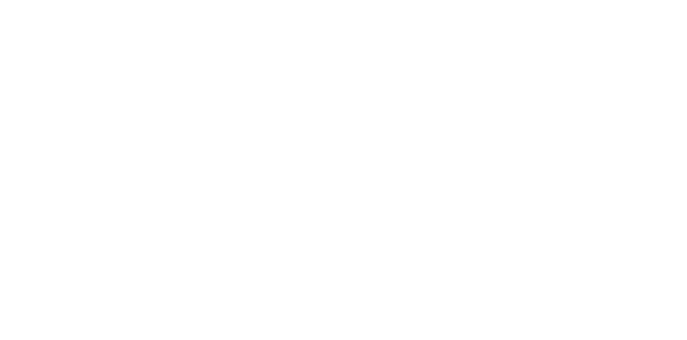
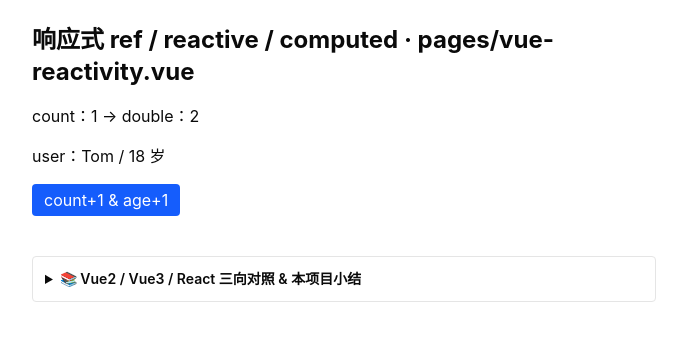
Before and after one commit to 1256807020/social-basic, a Nuxt app: page /vue-reactivity in a window 1280 px wide. Before the commit this address had no page. Shown: the top 340 px of the page, without its empty margins (296-983 px from the left). Built offline with nearby package versions, Linux system fonts and the light colour scheme.

Commit message:
docs(vue-reactivity): Vue3 基础知识点示例（顶部实战定位 + 文末 Vue2/Vue3/React 三向对照）

```diff
--- /dev/null
+++ b/app/pages/vue-reactivity.vue
@@ -0,0 +1,51 @@
+<script setup lang="ts">
+// ───────────────────────────────────────────────────────────
+// 从 Vue2 升级到 Vue3（响应式篇）· ref / reactive / computed
+// · Vue2：靠 Object.defineProperty 劫持 data()，数组是黑魔法（重写方法）；
+// · Vue3：Proxy 代理，ref(基本类型) / reactive(对象)，computed 派生只读；
+// · React 对照：useState / useMemo 近似（但 Vue 响应式是自动追踪依赖）。
+// 📌 实战定位：响应式【基础必学】；ref 管基本类型、reactive 管对象、computed 管派生。
+// 🧭 学习模式：🔧固定写法=ref(0)/reactive({})/computed(()=>...)；👉=练习点（已填）；文末 <details> 有 Vue2/Vue3/React 三向对照。
+// ───────────────────────────────────────────────────────────
+import { ref, reactive, computed } from 'vue'
+
+const count = ref(1)
+const user = reactive({ name: 'Tom', age: 18 })
+const double = computed(() => count.value * 2) // 🔧 固定写法：computed 返回派生值
+
+// 👉 练习：点按钮让 age+1，观察 double（不变，因只依赖 count）与 user.age（变）
+function grow() {
+  count.value++
+  user.age++
+}
+</script>
+
+<template>
+  <main class="mx-auto max-w-2xl space-y-4 p-6">
+    <h1 class="text-2xl font-bold">响应式 ref / reactive / computed · pages/vue-reactivity.vue</h1>
+    <p>count：{{ count }} → double：{{ double }}</p>
+    <p>user：{{ user.name }} / {{ user.age }} 岁</p>
+    <button class="rounded bg-blue-600 px-3 py-1 text-white" @click="grow">count+1 &amp; age+1</button>
+
+    <details class="mt-6 rounded border p-3 text-sm">
+      <summary class="cursor-pointer font-semibold">📚 Vue2 / Vue3 / React 三向对照 & 本项目小结</summary>
+      <table class="mt-2 w-full border-collapse text-left">
+        <thead>
+          <tr class="border-b">
+            <th class="px-2 py-1">维度</th>
+            <th class="px-2 py-1">Vue2 (Options)</th>
+            <th class="px-2 py-1">Vue3</th>
+            <th class="px-2 py-1">React</th>
+          </tr>
+        </thead>
+        <tbody>
+          <tr class="border-b"><td class="px-2 py-1">基本类型</td><td class="px-2 py-1">data() 里写</td><td class="px-2 py-1">ref(0)</td><td class="px-2 py-1">useState(0)</td></tr>
+          <tr class="border-b"><td class="px-2 py-1">对象</td><td class="px-2 py-1">data() 里写</td><td class="px-2 py-1">reactive({})</td><td class="px-2 py-1">useState({})</td></tr>
+          <tr class="border-b"><td class="px-2 py-1">派生</td><td class="px-2 py-1">computed:{...}</td><td class="px-2 py-1">computed(()=>...)</td><td class="px-2 py-1">useMemo(()=>...)</td></tr>
+          <tr class="border-b"><td class="px-2 py-1">依赖追踪</td><td class="px-2 py-1">自动</td><td class="px-2 py-1">自动(Proxy)</td><td class="px-2 py-1">手动列依赖</td></tr>
+        </tbody>
+      </table>
+      <p class="mt-2 text-gray-500">📝 小结：ref 管基本类型（模板自动解包），reactive 管对象（直接 .属性），computed 管派生只读值；改 ref 要 .value。</p>
+    </details>
+  </main>
+</template>
```
